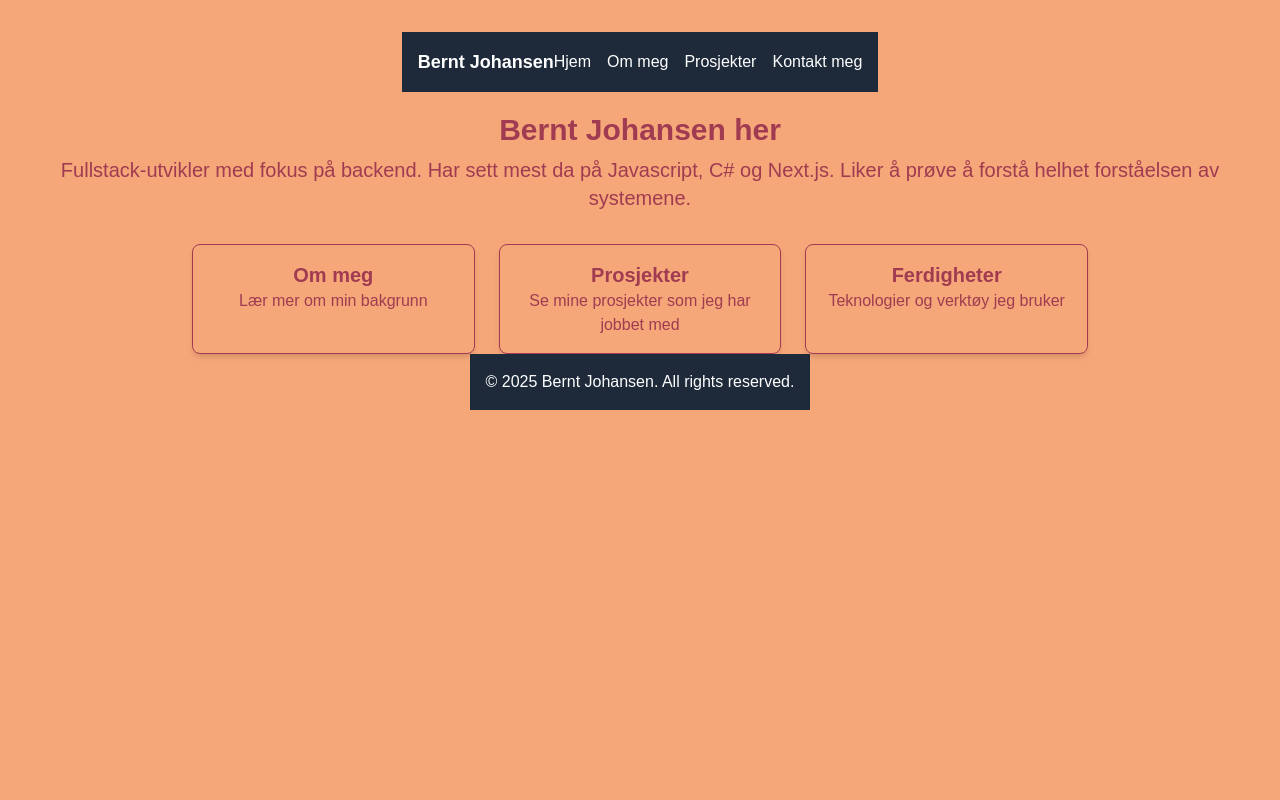
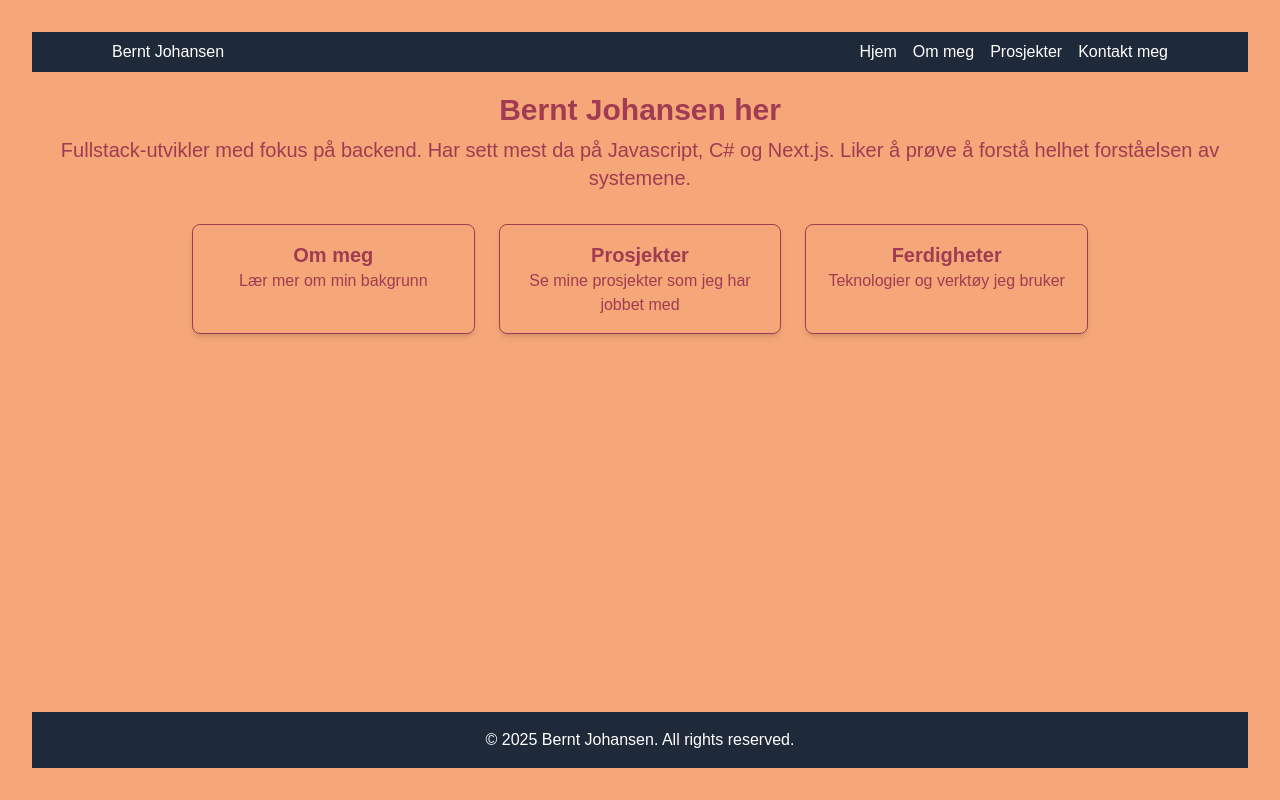
Before and after one commit to BJ-Kodehode/portefolio, a Next.js app: page / in a window 1280 px wide. Built offline with nearby package versions, Linux system fonts and the light colour scheme.

Commit message:
Changes is some of the files

```diff
--- a/app/components/header.jsx
+++ b/app/components/header.jsx
@@ -2,27 +2,27 @@ import Link from 'next/link';
 
 const Header = () => {
   return (
-    <header className="flex justify-between items-center p-4 bg-gray-800 text-white">
+    <header className="flex justify-between items-center px-20 p-2 bg-gray-800 text-white">
       {/* Left side: Home button */}
       <div>
         <Link href="/">
-          <a className="text-lg font-bold">Bernt Johansen</a>
+          Bernt Johansen
         </Link>
       </div>
 
       {/* Right side: Navigation links */}
       <nav className="flex space-x-4">
         <Link href="/">
-          <a className="hover:underline">Hjem</a>
+          Hjem
         </Link>
         <Link href="/about">
-          <a className="hover:underline">Om meg</a>
+          Om meg
         </Link>
         <Link href="/projects">
-          <a className="hover:underline">Prosjekter</a>
+          Prosjekter
         </Link>
         <Link href="/contact">
-          <a className="hover:underline">Kontakt meg</a>
+          Kontakt meg
         </Link>
       </nav>
     </header>
--- a/app/page.jsx
+++ b/app/page.jsx
@@ -4,9 +4,11 @@ import Footer from "./components/footer";
 
 export default function Home() {
   return (
-    <div className="p-8 flex flex-col items-center">
+    <div className="p-8 flex flex-col min-h-screen">
       <Header />
 
+      {/* Main Content */}
+      <main className="flex-grow flex flex-col items-center">
         {/* Introduction Section */}
         <section className="text-center mt-5">
           <h1 className="text-3xl font-bold">Bernt Johansen her</h1>
@@ -33,6 +35,7 @@ export default function Home() {
             <p>Teknologier og verktøy jeg bruker</p>
           </section>
         </div>
+      </main>
 
       <Footer />
     </div>
--- a/app/projects/page.jsx
+++ b/app/projects/page.jsx
@@ -0,0 +1,39 @@
+const Projects = () => {
+  return (
+    <div className="p-8">
+      <h1 className="text-3xl font-bold text-center mb-8">Mine Prosjekter</h1>
+
+      <section className="mb-8">
+        <h2 className="text-2xl font-semibold mb-4">Backend-prosjekter</h2>
+        <p className="mb-2">Mitt hovedfokus er backend-utvikling med C# og .NET-økosystemet.</p>
+        <ul className="list-disc list-inside">
+          <li>Web API-utvikling med ASP.NET Core</li>
+          <li>Databasespørringer og design med SQL</li>
+          <li>Konsollapplikasjoner og backend-logikk</li>
+        </ul>
+      </section>
+
+      <section className="mb-8">
+        <h2 className="text-2xl font-semibold mb-4">Frontend-prosjekter</h2>
+        <p className="mb-2">Grunnleggende ferdigheter som støtter mitt fokus på backend-utvikling.</p>
+        <ul className="list-disc list-inside">
+          <li>Nettsidestrukturering med HTML</li>
+          <li>Styling og layout med CSS og Tailwind CSS</li>
+          <li>Komponentutvikling med React og Next.js</li>
+        </ul>
+      </section>
+
+      <section>
+        <h2 className="text-2xl font-semibold mb-4">Verktøy & Teknologier</h2>
+        <p className="mb-2">Verktøy og teknologier jeg bruker i min utviklingsflyt.</p>
+        <ul className="list-disc list-inside">
+          <li>Versjonskontroll med Git</li>
+          <li>Containere med Docker og Kubernetes</li>
+          <li>Primær IDE: Visual Studio</li>
+        </ul>
+      </section>
+    </div>
+  );
+};
+
+export default Projects;
```
Lines whose indentation alone changed are shown as unchanged.
